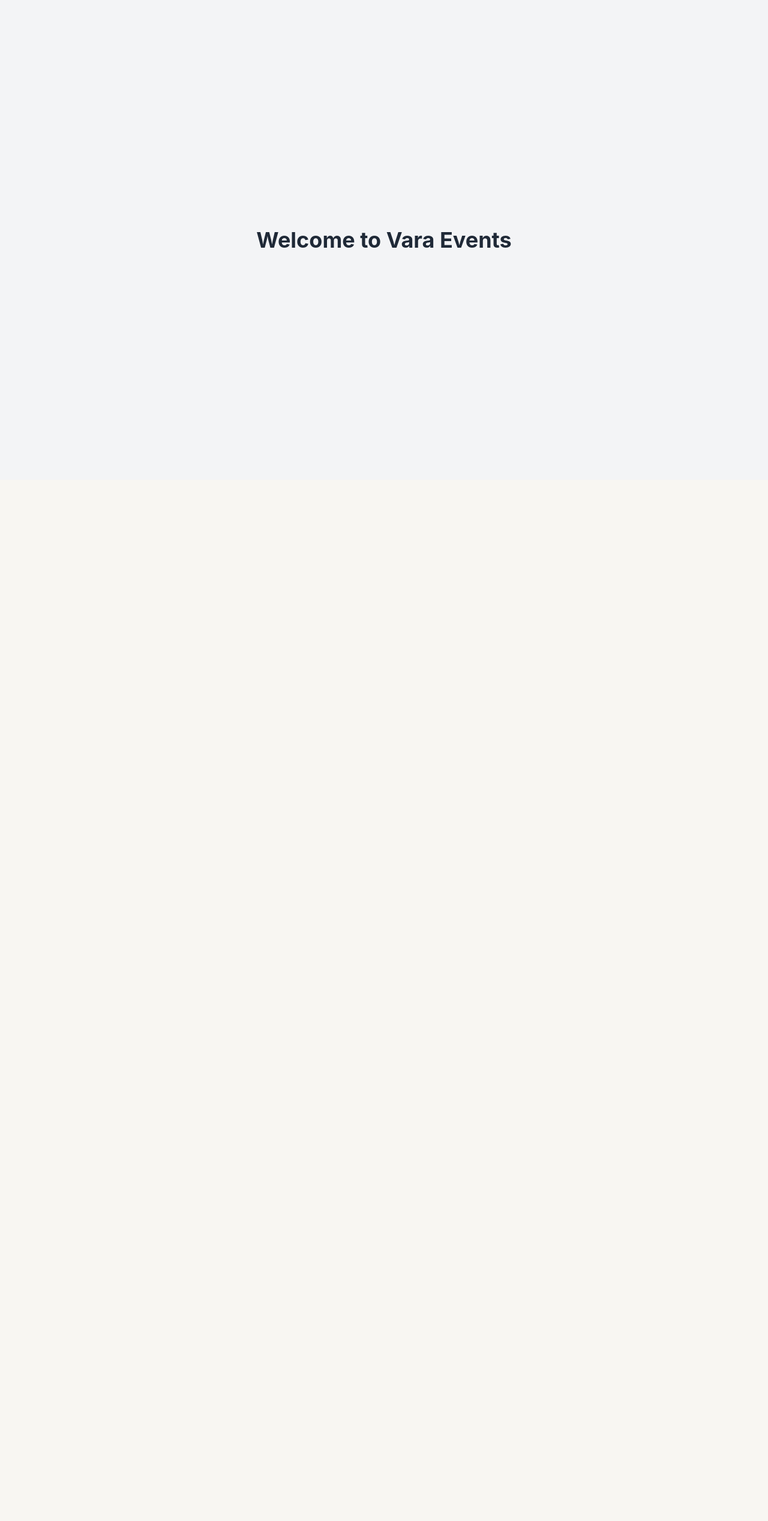
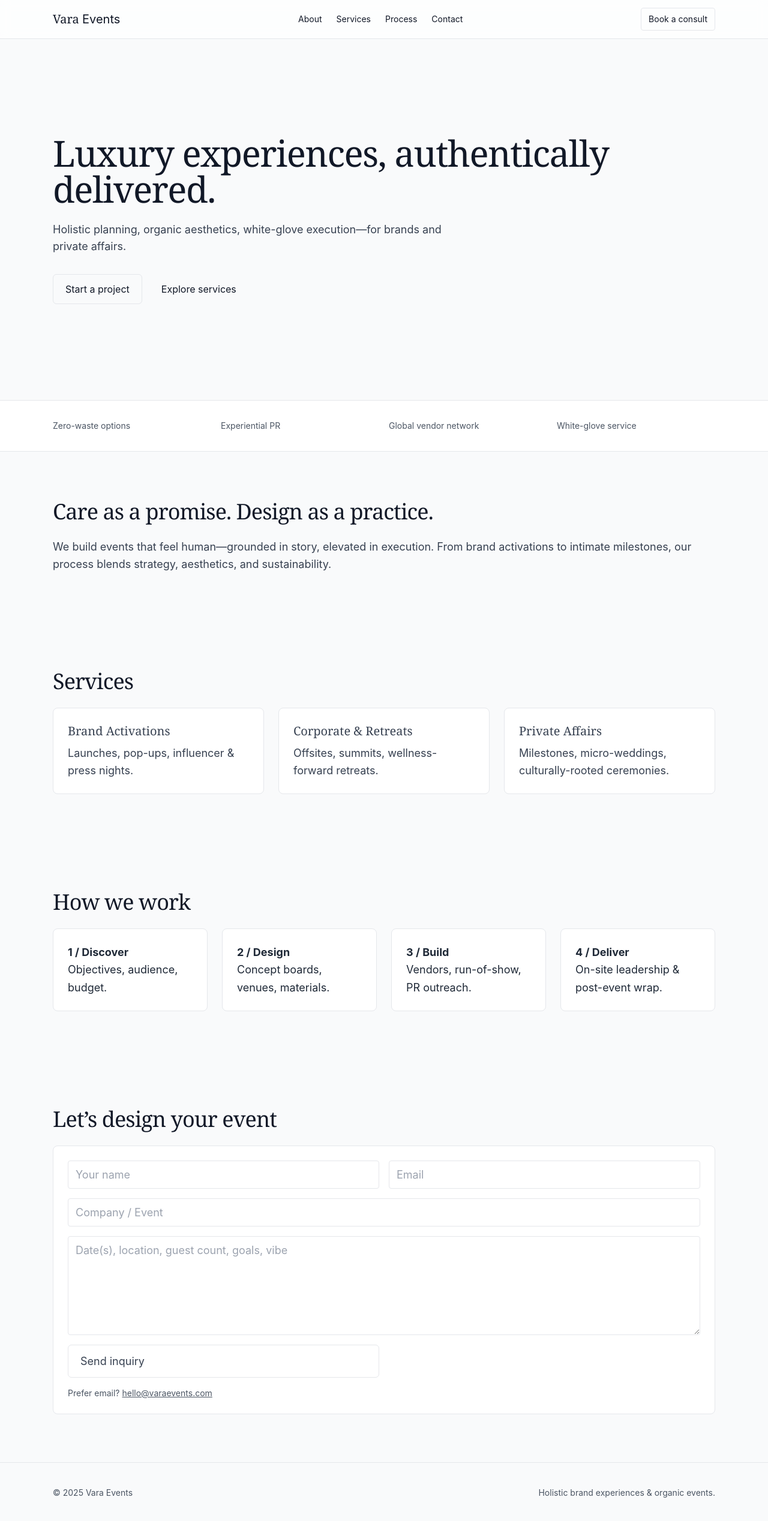
Before and after one commit to missezmiller-ui/vara-events, a Next.js app: page / in a window 1280 px wide. Shown: the top 2536 px of the page at 60% size. Before the commit the page ends 800 px from the top, so only its background shows below. Built offline with nearby package versions, Linux system fonts and the light colour scheme.

Commit message:
Update VaraEventsSite.jsx

```diff
--- a/components/VaraEventsSite.jsx
+++ b/components/VaraEventsSite.jsx
@@ -1,9 +1,119 @@
+// components/VaraEventsSite.jsx
+import React from "react";
+
+const Section = ({ id, title, children }) => (
+  <section id={id} className="max-w-6xl mx-auto px-6 py-20">
+    <h2 className="text-3xl md:text-4xl font-serif tracking-tight mb-6">{title}</h2>
+    <div className="text-lg leading-relaxed text-gray-700">{children}</div>
+  </section>
+);
+
 export default function VaraEventsSite() {
   return (
-    <div className="min-h-screen flex items-center justify-center bg-gray-100">
-      <h1 className="text-4xl font-bold text-gray-800">
-        Welcome to Vara Events
-      </h1>
+    <div className="min-h-screen bg-gray-50 text-gray-900">
+      {/* NAV */}
+      <header className="sticky top-0 z-30 backdrop-blur bg-white/70 border-b">
+        <nav className="max-w-6xl mx-auto px-6 h-16 flex items-center justify-between">
+          <a href="#" className="font-serif text-xl">Vara <span className="font-sans">Events</span></a>
+          <div className="hidden md:flex gap-6 text-sm">
+            <a href="#about" className="hover:text-gray-600">About</a>
+            <a href="#services" className="hover:text-gray-600">Services</a>
+            <a href="#process" className="hover:text-gray-600">Process</a>
+            <a href="#contact" className="hover:text-gray-600">Contact</a>
+          </div>
+          <a href="#contact" className="inline-flex items-center border px-3 py-2 rounded hover:bg-gray-900 hover:text-white transition text-sm">
+            Book a consult
+          </a>
+        </nav>
+      </header>
+
+      {/* HERO */}
+      <section className="max-w-6xl mx-auto px-6 py-28 md:py-40">
+        <h1 className="text-4xl md:text-6xl font-serif tracking-tight">
+          Luxury experiences, authentically delivered.
+        </h1>
+        <p className="mt-6 text-lg text-gray-700 max-w-2xl">
+          Holistic planning, organic aesthetics, white-glove execution—for brands and private affairs.
+        </p>
+        <div className="mt-8 flex gap-3">
+          <a href="#contact" className="inline-flex items-center border px-5 py-3 rounded-md hover:bg-gray-900 hover:text-white transition">
+            Start a project
+          </a>
+          <a href="#services" className="inline-flex items-center px-5 py-3 rounded-md hover:underline">
+            Explore services
+          </a>
+        </div>
+      </section>
+
+      {/* BADGE BAR */}
+      <div className="border-y bg-white">
+        <div className="max-w-6xl mx-auto px-6 py-8 grid grid-cols-2 md:grid-cols-4 gap-4 text-sm text-gray-600">
+          <div>Zero-waste options</div>
+          <div>Experiential PR</div>
+          <div>Global vendor network</div>
+          <div>White-glove service</div>
+        </div>
+      </div>
+
+      {/* ABOUT */}
+      <Section id="about" title="Care as a promise. Design as a practice.">
+        <p>
+          We build events that feel human—grounded in story, elevated in execution. From brand activations
+          to intimate milestones, our process blends strategy, aesthetics, and sustainability.
+        </p>
+      </Section>
+
+      {/* SERVICES */}
+      <Section id="services" title="Services">
+        <div className="grid md:grid-cols-3 gap-6">
+          {[
+            { t: "Brand Activations", d: "Launches, pop-ups, influencer & press nights." },
+            { t: "Corporate & Retreats", d: "Offsites, summits, wellness-forward retreats." },
+            { t: "Private Affairs", d: "Milestones, micro-weddings, culturally-rooted ceremonies." },
+          ].map((s, i) => (
+            <div key={i} className="bg-white border rounded-lg p-6">
+              <h3 className="font-serif text-xl mb-2">{s.t}</h3>
+              <p className="text-gray-700">{s.d}</p>
+            </div>
+          ))}
+        </div>
+      </Section>
+
+      {/* PROCESS */}
+      <Section id="process" title="How we work">
+        <ol className="grid md:grid-cols-4 gap-6 text-gray-800">
+          <li className="bg-white border rounded-lg p-6"><b>1 / Discover</b><br/> Objectives, audience, budget.</li>
+          <li className="bg-white border rounded-lg p-6"><b>2 / Design</b><br/> Concept boards, venues, materials.</li>
+          <li className="bg-white border rounded-lg p-6"><b>3 / Build</b><br/> Vendors, run-of-show, PR outreach.</li>
+          <li className="bg-white border rounded-lg p-6"><b>4 / Deliver</b><br/> On-site leadership & post-event wrap.</li>
+        </ol>
+      </Section>
+
+      {/* CONTACT */}
+      <Section id="contact" title="Let’s design your event">
+        <div className="bg-white border rounded-lg p-6">
+          <form className="grid md:grid-cols-2 gap-4">
+            <input className="border rounded px-3 py-2" placeholder="Your name" />
+            <input className="border rounded px-3 py-2" placeholder="Email" type="email" />
+            <input className="md:col-span-2 border rounded px-3 py-2" placeholder="Company / Event" />
+            <textarea className="md:col-span-2 border rounded px-3 py-2" rows={5} placeholder="Date(s), location, guest count, goals, vibe" />
+            <button type="button" className="inline-flex items-center border px-5 py-3 rounded-md hover:bg-gray-900 hover:text-white transition">
+              Send inquiry
+            </button>
+          </form>
+          <p className="text-sm text-gray-600 mt-4">
+            Prefer email? <a className="underline" href="mailto:hello@varaevents.com">hello@varaevents.com</a>
+          </p>
+        </div>
+      </Section>
+
+      {/* FOOTER */}
+      <footer className="border-t">
+        <div className="max-w-6xl mx-auto px-6 py-10 text-sm text-gray-600 flex flex-col md:flex-row items-center justify-between gap-2">
+          <div>© {new Date().getFullYear()} Vara Events</div>
+          <div>Holistic brand experiences & organic events.</div>
+        </div>
+      </footer>
     </div>
   );
 }
```
